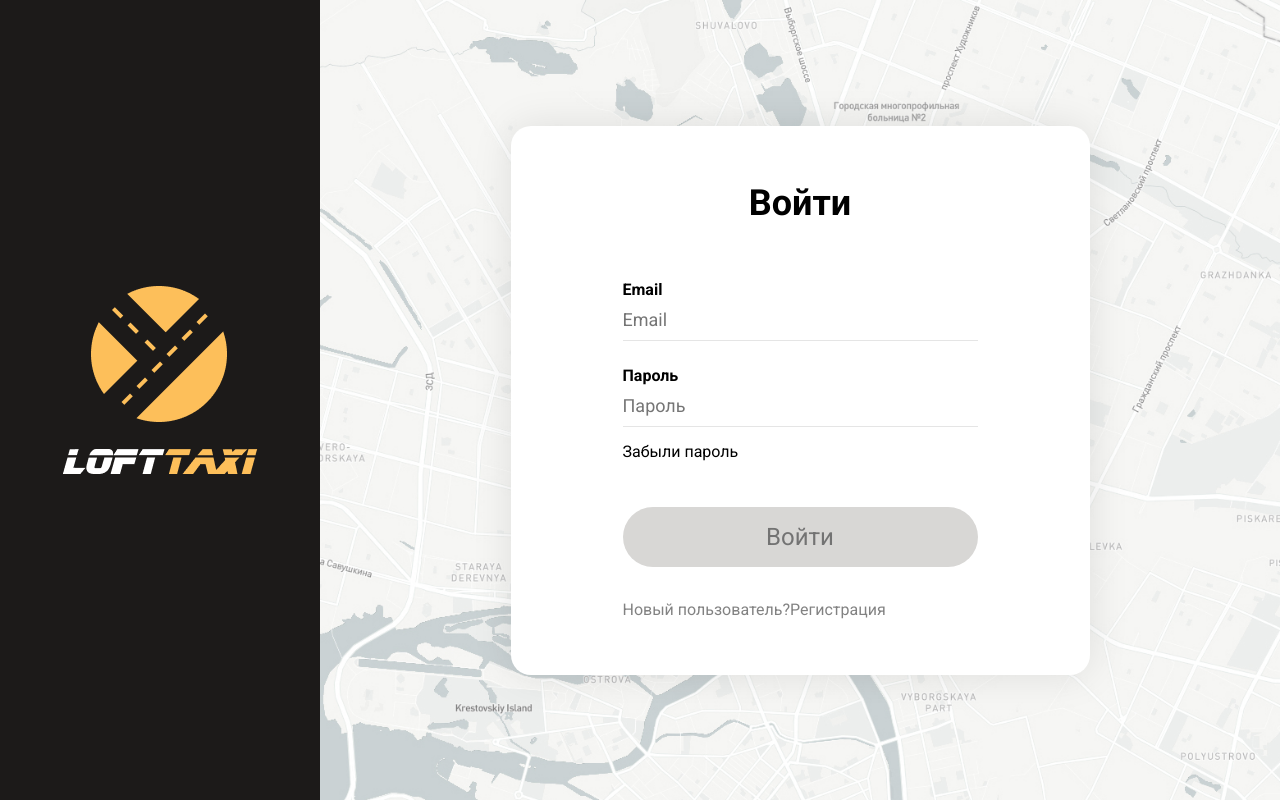
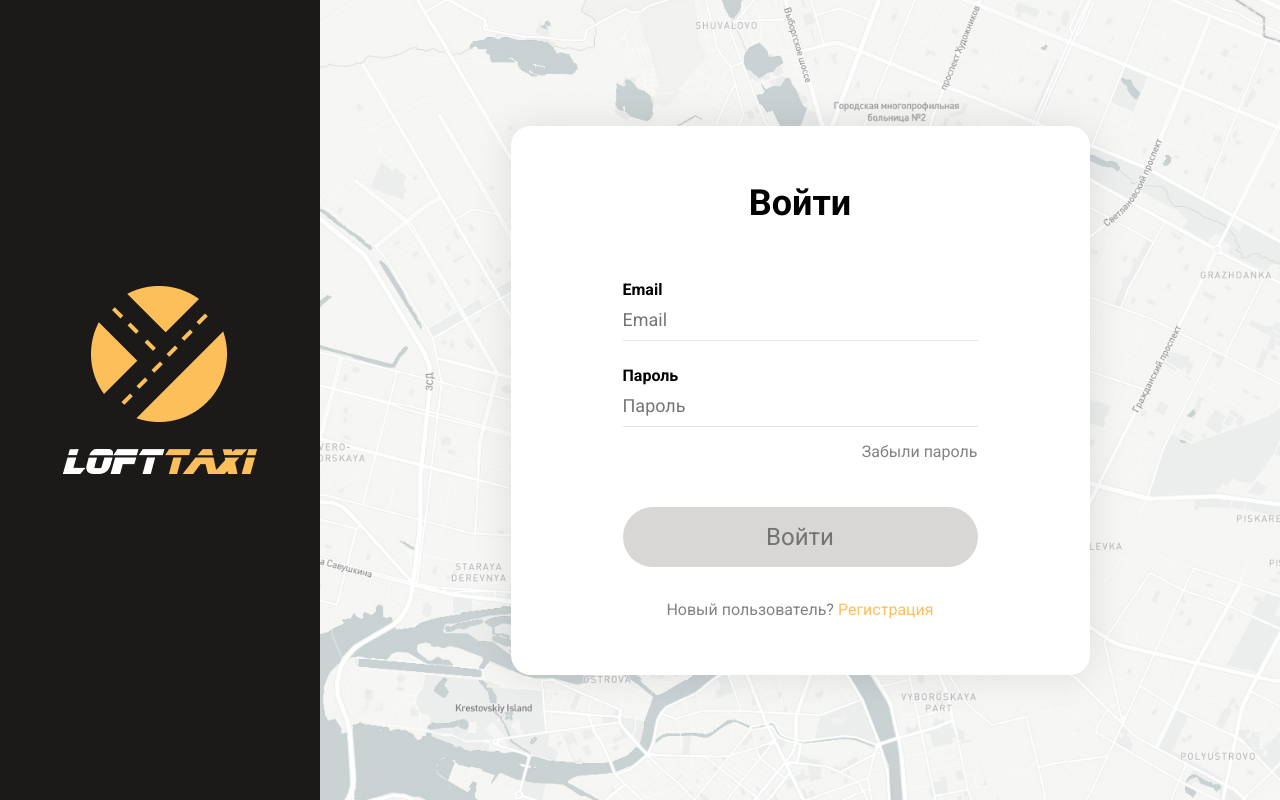
Before and after one commit to v1ptyoz/loft-taxi, a React (Create React App) app: page / in a window 1280 px wide. Built offline with nearby package versions, Linux system fonts and the light colour scheme.

Commit message:
refactor(loginform.js): remove override of setDisabled() and add checkInput to onInput event

```diff
--- a/src/components/LoginForm/LoginForm.css
+++ b/src/components/LoginForm/LoginForm.css
@@ -22,18 +22,26 @@
   margin-top: -10px;
   margin-bottom: 46px;
 }
-.forgot a {
+.forgot {
+  display: flex;
+  justify-content: flex-end;
+}
+.forgot span {
   font-size: 16px;
-  color: #828282
+  color: #828282;
+  cursor: pointer;
 }
 .form__footer {
   margin-top: 33px;
   align-self: center;
   color: #828282;
+  text-align: center;
 }
-.form__footer a {
+.form__footer span {
+  display: inline-block;
   color: #FDBF5A;
   margin-left: 4px;
+  cursor: pointer;
 }
 .form__input-text {
   width: 100%;
--- a/src/components/LoginForm/LoginForm.js
+++ b/src/components/LoginForm/LoginForm.js
@@ -8,16 +8,12 @@ export function LoginForm(props) {
   let [disabled, setDisabled] = useState(true);
 
   function checkInput() {
-    setDisabled();
-  }
-  setDisabled = () => {
     if (email && password) {
-      disabled = false;
+      setDisabled(false)
     } else {
-      disabled = true;
+      setDisabled(true)
     }
   }
-  checkInput();
 
   return (
     <form className="form">
@@ -28,11 +24,11 @@ export function LoginForm(props) {
         <div className="form__content">
           <label className="form__input-text">
             <span>Email</span>
-            <input type="text" placeholder="Email" onInput={(event) => {setEmail(event.target.value)}}/>
+            <input type="text" placeholder="Email" onInput={(event) => {setEmail(event.target.value); checkInput()}}/>
           </label>
           <label className="form__input-text">
             <span>Пароль</span>
-            <input type="password" placeholder="Пароль" onInput={(event) => {setPassword(event.target.value)}}/>
+            <input type="password" placeholder="Пароль" onInput={(event) => {setPassword(event.target.value); checkInput()}}/>
           </label>
           <div className="forgot">
             <span>Забыли пароль</span>
```
